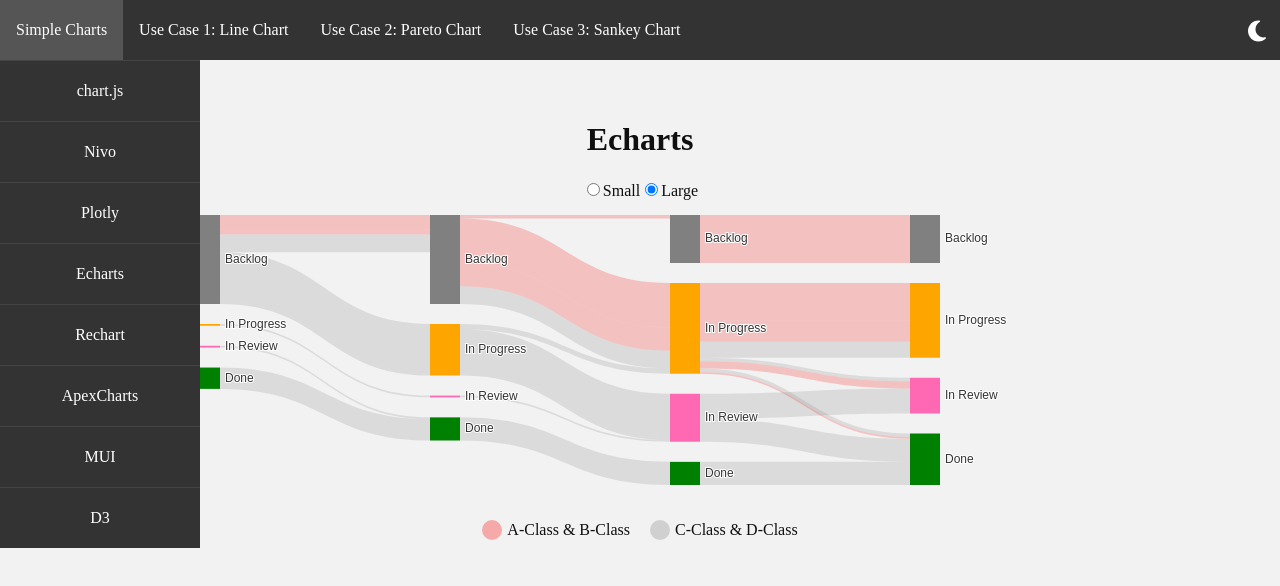
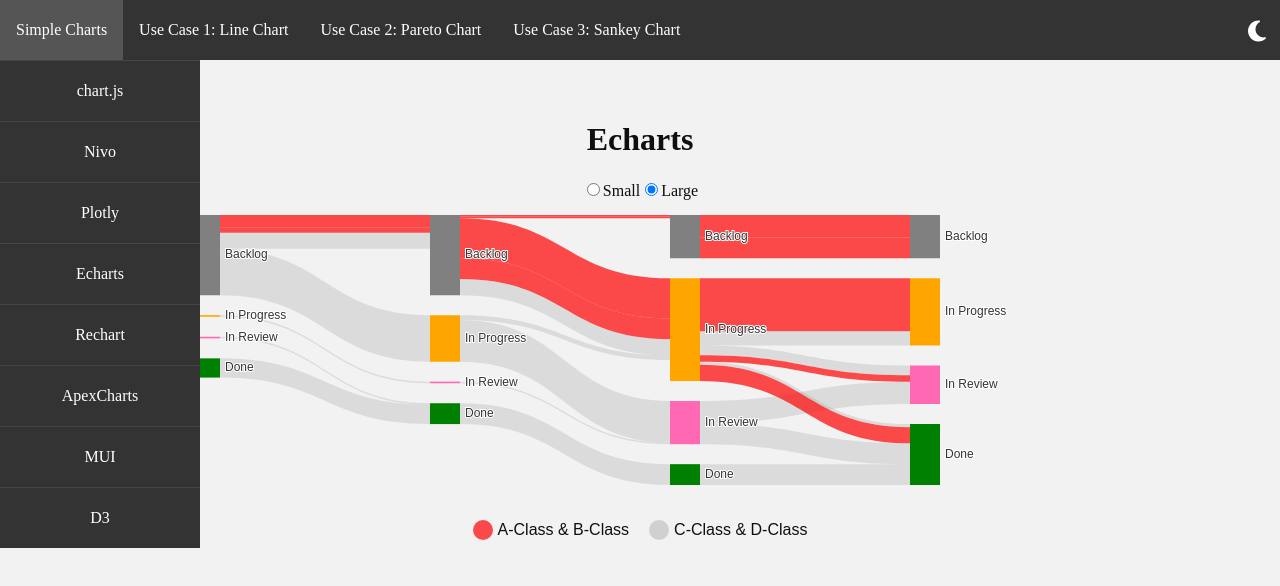
Before and after one commit to Deaniebean/data-viz-libraries, a React (Vite) app: page /echarts/sankey2 in a window 1280 px wide. Shown: the top 586 px of the page. Built offline with nearby package versions, Linux system fonts and the light colour scheme; what chartjs-chart-sankey, chartjs-plugin-datalabels would draw is missing.

Commit message:
feinschliff 1

```diff
--- a/src/charts/customLineChart/ApexChartsCustom2.tsx
+++ b/src/charts/customLineChart/ApexChartsCustom2.tsx
@@ -69,6 +69,7 @@ export const ApexChartsCustom2 = () => {
       toolbar: {
         show: false,
       },
+
     },
     fill: {
       type: ["gradient", "solid"],
@@ -99,7 +100,16 @@ export const ApexChartsCustom2 = () => {
       },
     },
     yaxis: {
+      title: {
+        text: "Number of Tickets [-]"
+      },
       min: 0,
+      axisBorder: {
+        show: true,
+      },
+      axisTicks: {
+        show: true,
+      }
     },
     markers: {
       size: 4,
--- a/src/charts/customLineChart/ChartjsCustom.tsx
+++ b/src/charts/customLineChart/ChartjsCustom.tsx
@@ -70,6 +70,13 @@ export const ChartjsCustom = () => {
       },
     },
     scales: {
+      y: {
+        title:{
+        display: true,
+        text: "Number of tickets [-]",
+      },
+      min: 0,
+    },
       x: {
         grid: {
           display: false,
--- a/src/charts/paretoChart/ApexPareto.tsx
+++ b/src/charts/paretoChart/ApexPareto.tsx
@@ -51,6 +51,12 @@ export const ApexPareto = () => {
     yaxis: [{
       title: {
         text: 'Open Tickets [-]',
+      },
+      axisBorder: {
+        show: true,
+      },
+      axisTicks: {
+        show: true,
       }
     }, {
       title: {
@@ -58,7 +64,13 @@ export const ApexPareto = () => {
       },
       opposite: true,
       max: 100,
-      min: 0
+      min: 0,
+      axisBorder: {
+        show: true,
+      },
+      axisTicks: {
+        show: true,
+      }
     }],
     annotations: {
       xaxis: [
--- a/src/charts/sankeyChart/EchartsSankey.tsx
+++ b/src/charts/sankeyChart/EchartsSankey.tsx
@@ -48,9 +48,6 @@ export const EchartsSankey = () => {
   });
 
   const options = {
-    title: {
-      text: "Sankey Diagram",
-    },
     tooltip: {
       trigger: "item",
       triggerOn: "mousemove",
--- a/src/charts/sankeyChart/sankeyforPareto/EchartsSankey2.tsx
+++ b/src/charts/sankeyChart/sankeyforPareto/EchartsSankey2.tsx
@@ -4,9 +4,9 @@ import { ChartWrapper } from "../../../common/chartWrapper";
 // Define colors for groups
 const groupColors: Record<string, string> = {
   "A-Class": "#FF0000", // Red
-  "B-Class": "#FF0000", // Blue
+  "B-Class": "#FF0000", //Red
   "C-Class": "#808080", // Grey
-  "D-Class": "#808080", // Magenta
+  "D-Class": "#808080", // Grey
 };
 
 // Define colors for statuses
@@ -68,8 +68,8 @@ const links = [
   { source: "3_Backlog", target: "4_Backlog", value: 13, group: "A-Class" },
   { source: "2_Backlog", target: "3_In Progress", value: 13, group: "B-Class" },
   { source: "3_In Progress", target: "4_In Progress", value: 12, group: "B-Class" },
-  { source: "3_In Progress", target: "4_In Review", value: 1, group: "C-Class" },
-  { source: "3_In Progress", target: "4_Done", value: 1, group: "B-Class" },
+  { source: "3_In Progress", target: "4_In Review", value: 5, group: "C-Class" },
+  { source: "3_In Progress", target: "4_Done", value: 10, group: "B-Class" },
   { source: "1_Backlog", target: "2_Backlog", value: 10, group: "D-Class" },
   { source: "2_Backlog", target: "3_In Progress", value: 10, group: "D-Class" },
   { source: "3_In Progress", target: "4_In Progress", value: 9, group: "D-Class" },
@@ -83,11 +83,17 @@ const links = [
 // Apply colors to links
 const styledLinks = links.map((link) => ({
   ...link,
-  lineStyle: { color: groupColors[link.group] || "#CCCCCC" },
+  lineStyle: {
+    color: groupColors[link.group] || "#CCCCCC",
+    opacity: groupColors[link.group] === "#808080" ? 0.2 : 0.7,
+  },
 }));
 
 const options = {
   tooltip: { trigger: "item", triggerOn: "mousemove" },
+  textStyle: {
+    fontFamily: 'Arial, sans-serif'
+},
   series: [
     {
       type: "sankey",
@@ -131,12 +137,12 @@ const onChartReady = (chartInstance: echarts.ECharts) => {
           style={{
             width: '20px',
             height: '20px',
-            backgroundColor: "rgba(255, 0, 0, 0.3)", // Red for A-Class
+            backgroundColor: "rgba(255, 0, 0, 0.7)", // Red for A-Class
             borderRadius: '50%',
             marginRight: '5px',
           }}
         />
-        <span>A-Class & B-Class</span>
+        <span  style={{fontFamily: 'Arial, sans-serif'}}>A-Class & B-Class</span>
       </div>
 
       {/* Group C-Class and D-Class */}
@@ -145,12 +151,12 @@ const onChartReady = (chartInstance: echarts.ECharts) => {
           style={{
             width: '20px',
             height: '20px',
-            backgroundColor: "rgba(128, 128, 128, 0.3)", // Grey for C-Class
+            backgroundColor: "rgba(128, 128, 128, 0.3)",
             borderRadius: '50%',
             marginRight: '5px',
           }}
         />
-        <span>C-Class & D-Class</span>
+        <span style={{fontFamily: 'Arial, sans-serif'}}>C-Class & D-Class</span>
       </div>
     </div>
   );
```
